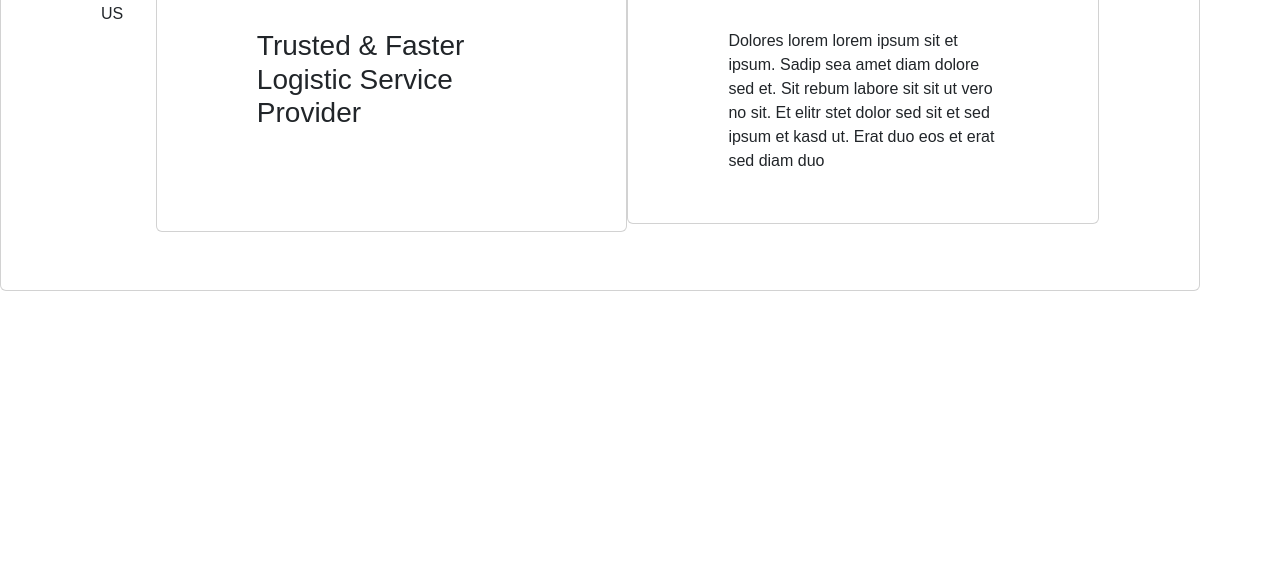
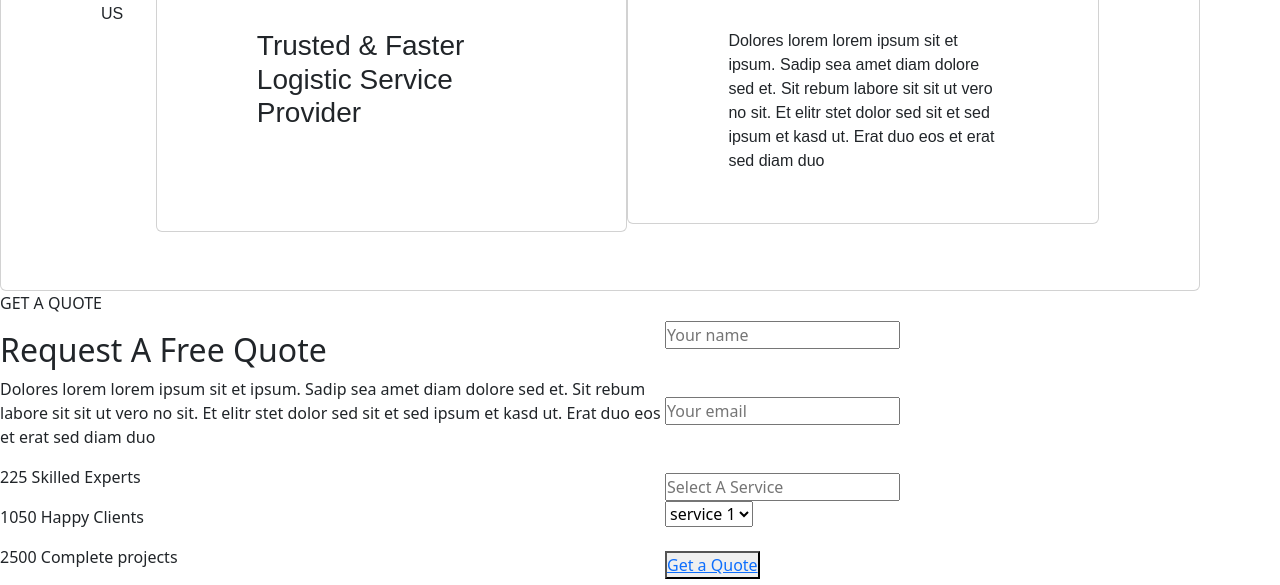
Before and after one commit to igneciouskj/second-project, a website: page pro.html in a window 1280 px wide. Shown: the part 1064-1649 px from the top of the page. Before the commit the page ends 1355 px from the top, so only its background shows below. Drawn offline with nearby package versions, Linux system fonts and the light colour scheme.

Commit message:
Updated file with new content

```diff
--- a/pro.css
+++ b/pro.css
@@ -152,3 +152,9 @@
 .card-content{
     display: flex;
 }
+
+.card2{
+    display: flex;
+    width: 900px;
+    align-items: center;
+}
--- a/pro.html
+++ b/pro.html
@@ -11,6 +11,7 @@
 </head>
 <body>
     <header>
+        <!-- first-navbar -->
         <div class="navbar1">
             <div class="details">
             <h10><i class="fa-solid fa-phone me-3"></i>+012 345 6789</h10>
@@ -51,7 +52,7 @@
            <br><br><br>
            </div>
         </header>
-
+<!-- second part -->
         <div class="card">
             <img src="/images/f1981ae6-10b0-4ddb-a8da-40fe4d2da814.png" alt="Demo image">
             <div class="card-content">
@@ -60,6 +61,44 @@
                 <p class="card text">Dolores lorem lorem ipsum sit et ipsum. Sadip sea amet diam dolore sed et. Sit rebum labore sit sit ut vero no sit. Et elitr stet dolor sed sit et sed ipsum et kasd ut. Erat duo eos et erat sed diam duo</p>
             </div>
         </div>
+  <div class="card2">
+    <div class="card-text">
+        <p>GET A QUOTE</p>
+        <h2>Request A Free Quote</h2>
+        <p>Dolores lorem lorem ipsum sit et ipsum. Sadip sea amet diam dolore sed et. Sit rebum labore sit sit ut vero no sit. Et elitr stet dolor sed sit et sed ipsum et kasd ut. Erat duo eos et erat sed diam duo</p>
+        <div class="numbers">
+            <p>225 Skilled Experts</p>
+            <p>1050 Happy Clients</p>
+            <p>2500 Complete projects</p>
+        </div>
+        </div>
+        <div class="form">
+            <form action="">
+                 <label id="name"></label>
+                 <input type="name" placeholder="Your name"required>
+                  <br><br>
+                  <label id="email"></label>
+                  <input type="email" placeholder="Your email">
+                 <br><br>
+                 <label id="email"></label>
+                  <input type="email" placeholder="Select A Service">
+                  <select name="service" id="select-button">
+                     <option>
+                  service 1
+                  </option>
+                  <option>
+                  service 2
+                  </option>
+                  <option>
+                  service 3
+                  </option>
+                  </select>
+                  <br><br>
+                 <button class="button2"><a href="/quote.html">  Get a Quote</a></button>
+            </form>
+        </div>
+  </div>
+
 </body>
 
 </html>
```
